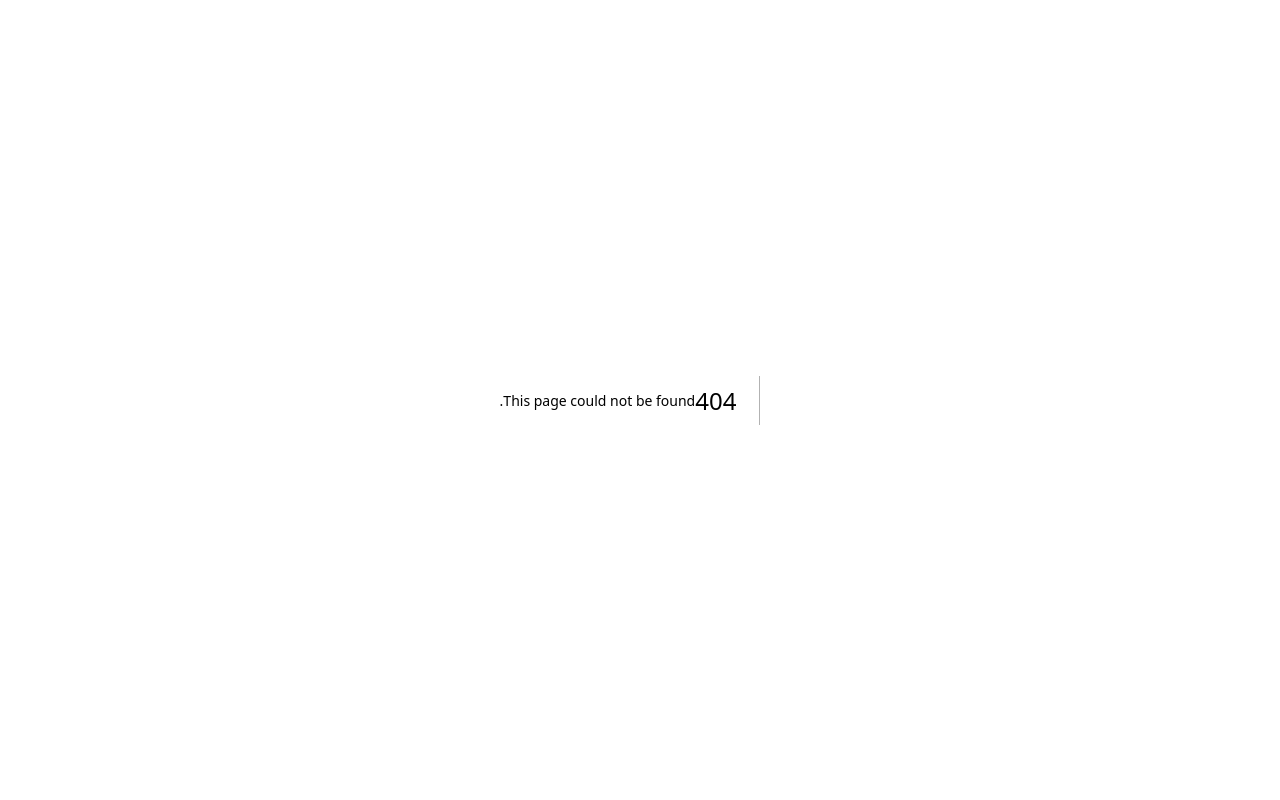
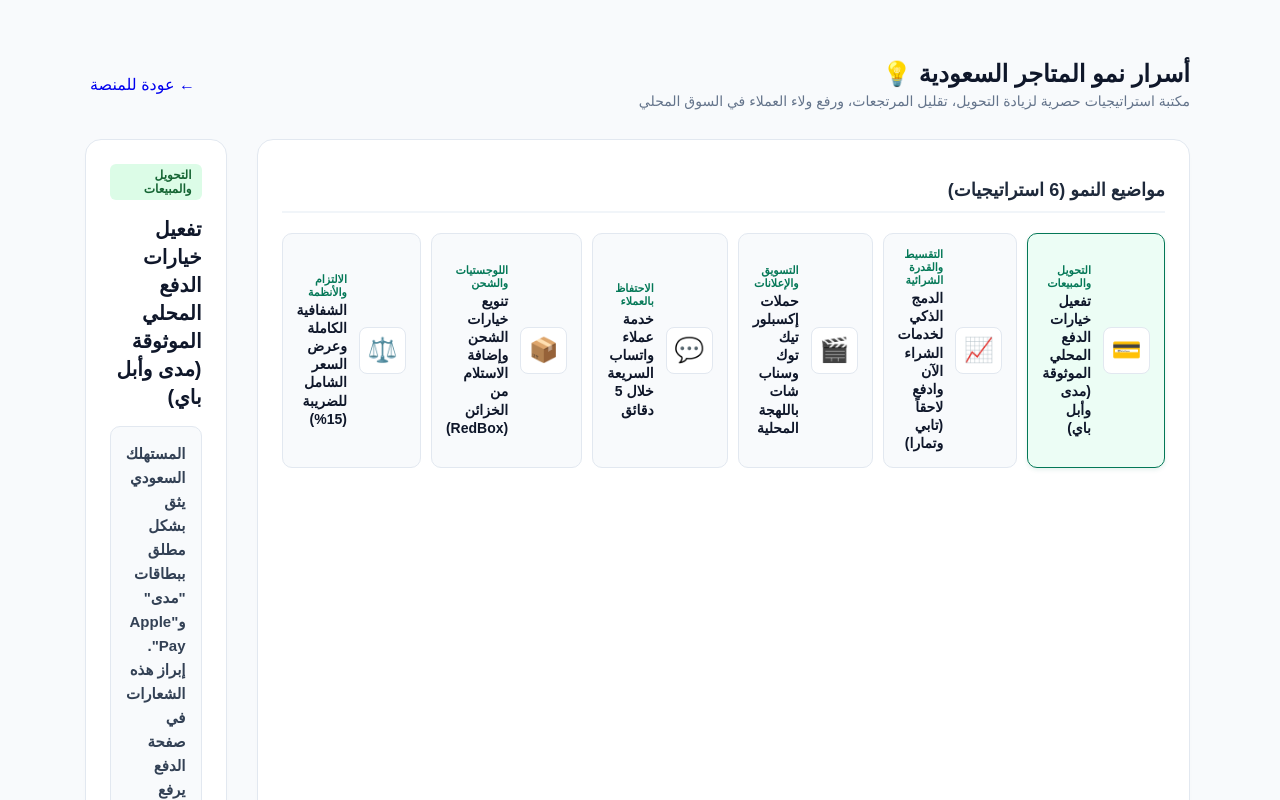
Before and after one commit to engaziasa-lang/engazia-app, a Next.js app: page /hub/sa/tips in a window 1280 px wide. Before the commit this address had no page. Shown: the top 800 px of the page. Built offline with nearby package versions, Linux system fonts and the light colour scheme.

Commit message:
Create page.tsx

```diff
--- /dev/null
+++ b/app/hub/sa/tips/page.tsx
@@ -0,0 +1,153 @@
+'use client';
+
+import React, { useState } from 'react';
+import Link from 'next/link';
+
+interface TipItem {
+  id: string;
+  category: string;
+  title: string;
+  summary: string;
+  details: string;
+  icon: string;
+}
+
+const saudiTips: TipItem[] = [
+  {
+    id: '1',
+    category: 'التحويل والمبيعات',
+    title: 'تفعيل خيارات الدفع المحلي الموثوقة (مدى وأبل باي)',
+    summary: 'المستهلك السعودي يثق بشكل مطلق ببطاقات "مدى" و"Apple Pay". إبراز هذه الشعارات في صفحة الدفع يرفع معدل إتمام السلة بنسبة تتجاوز 40%.',
+    details: 'تأكد من إظهار شعار مدى وأبل باي بشفافية في الهيدر وفي صفحة المنتج الأولى، حيث أن غيابها يولد شعوراً بعدم الأمان لدى المشتري ويؤدي لتركه السلة.',
+    icon: '💳'
+  },
+  {
+    id: '2',
+    category: 'التقسيط والقدرة الشرائية',
+    title: 'الدمج الذكي لخدمات الشراء الآن وادفع لاحقاً (تابي وتمارا)',
+    summary: 'رفع قيمة السلة الشرائية المتوسطة (AOV) عن طريق توفير خيارات التقسيط بدون فوائد للمشتريات التي تتجاوز 200 ريال.',
+    details: 'تشير الإحصائيات في السوق السعودي إلى أن المتاجر التي تدعم تابي وتمارا تشهد نمواً في حجم الطلبات بنسبة تصل إلى 35%، خصوصاً في قطاعات الأجهزة، العطور، والأزياء.',
+    icon: '📈'
+  },
+  {
+    id: '3',
+    category: 'التسويق والإعلانات',
+    title: 'حملات إكسبلور تيك توك وسناب شات باللهجة المحلية',
+    summary: 'العميل السعودي يتفاعل بشكل أكبر مع المحتوى العفوي الحقيقي المصور بالهاتف المحمول مقارنة بالإعلانات الإنتاجية المعقدة.',
+    details: 'استخدم أداة مولد النصوص لدينا لتوليد سكربتات تبدأ بـ "يا أهلنا في السعودية" أو "يا راعي المتجر"، واعتمد على صناع محتوى محليين لتعزيز مصداقية منتجك.',
+    icon: '🎬'
+  },
+  {
+    id: '4',
+    category: 'الاحتفاظ بالعملاء',
+    title: 'خدمة عملاء واتساب السريعة خلال 5 دقائق',
+    summary: 'السرعة في الرد على استفسارات الواتساب هي الفيصل الحاسم بين إتمام الطلب أو ذهاب العميل للمنافس.',
+    details: 'استخدم قوالب الردود السريعة، وجهز روابط الدفع المباشر عبر الواتساب للعملاء المترددين، فالتواصل البشري السريع يضاعف الولاء بنقاط قياسية.',
+    icon: '💬'
+  },
+  {
+    id: '5',
+    category: 'اللوجستيات والشحن',
+    title: 'تنويع خيارات الشحن وإضافة الاستلام من الخزائن (RedBox)',
+    summary: 'منح العميل حرية اختيار طريقة التوصيل (المنزل أو خزائن الاستلام السريع) يقلل من نسب رفض الاستلام.',
+    details: 'الكثير من العملاء يفضلون استلام شحناتهم بأنفسهم من خزائن ريدبوكس القريبة لتجنب انتظار مندوب التوصيل، مما يرفع نسبة رضا العملاء ويقلل تكاليف الشحن العكسي.',
+    icon: '📦'
+  },
+  {
+    id: '6',
+    category: 'الالتزام والأنظمة',
+    title: 'الشفافية الكاملة وعرض السعر الشامل للضريبة (15%)',
+    summary: 'الالتزام بالقوانين الصادرة من وزارة التجارة وهيئة الزكاة والضريبة والجمارك (زاتكا) يحمي متجرك من الغرامات ويعزز السمعة.',
+    details: 'تأكد دائماً من أن الأسعار الظاهرة للعميل في المتجر تشمل ضريبة القيمة المضافة، وإرفاق الفواتير الإلكترونية برمز الاستجابة السريعة (QR) تلقائياً مع كل طلب.',
+    icon: '⚖️'
+  }
+];
+
+export default function SaudiGrowthTipsSA() {
+  const [selectedTip, setSelectedTip] = useState<TipItem>(saudiTips[0]);
+
+  return (
+    <div className="tool-container">
+      <style jsx global>{`
+        body { background-color: #f8fafc; margin: 0; font-family: 'Tajawal', sans-serif; }
+        a { text-decoration: none; }
+      `}</style>
+      <style jsx>{`
+        .tool-container { direction: rtl; max-width: 1100px; margin: 40px auto; padding: 20px; }
+
+        .header { display: flex; align-items: center; justify-content: space-between; margin-bottom: 30px; }
+        .back-btn { background: #ffffff; border: 1px solid #cbd5e1; padding: 8px 16px; border-radius: 8px; color: #475569; font-weight: 700; font-size: 14px; transition: all 0.2s; display: flex; align-items: center; gap: 8px; }
+        .back-btn:hover { background: #f1f5f9; color: #0f172a; }
+
+        .title-box h1 { font-size: 24px; font-weight: 900; color: #0f172a; margin: 0 0 5px 0; }
+        .title-box p { color: #64748b; margin: 0; font-size: 14px; }
+
+        .grid-layout { display: grid; grid-template-columns: 1fr 1.3fr; gap: 30px; }
+        @media(max-width: 768px) { .grid-layout { grid-template-columns: 1fr; } }
+
+        .card { background: #ffffff; border-radius: 16px; padding: 24px; border: 1px solid #e2e8f0; box-shadow: 0 4px 6px -1px rgba(0,0,0,0.02); }
+        .card-title { font-size: 18px; font-weight: 800; color: #1e293b; margin-bottom: 20px; border-bottom: 2px solid #f1f5f9; padding-bottom: 10px; }
+
+        .tips-list { display: flex; flexDirection: column; gap: 10px; }
+        .tip-card-btn { padding: 14px; border: 1px solid #e2e8f0; background: #f8fafc; border-radius: 10px; cursor: pointer; text-align: start; transition: all 0.2s; display: flex; align-items: center; gap: 12px; font-family: 'Tajawal', sans-serif; }
+        .tip-card-btn:hover { background: #f1f5f9; border-color: #cbd5e1; }
+        .tip-card-btn.active { background: #ecfdf5; border-color: #047857; box-shadow: 0 2px 4px rgba(4,120,87,0.1); }
+
+        .tip-icon { font-size: 24px; background: #fff; width: 45px; height: 45px; display: flex; align-items: center; justify-content: center; border-radius: 8px; border: 1px solid #e2e8f0; flex-shrink: 0; }
+
+        .tip-content-box h2 { font-size: 20px; font-weight: 900; color: #0f172a; margin-top: 0; margin-bottom: 15px; line-height: 1.4; }
+        .tip-badge { background: #dcfce7; color: #166534; padding: 4px 10px; border-radius: 6px; font-weight: 800; font-size: 12px; display: inline-block; margin-bottom: 15px; }
+
+        .tip-summary { font-size: 15px; font-weight: 700; color: #334155; line-height: 1.6; background: #f8fafc; padding: 15px; border-radius: 10px; border: 1px solid #e2e8f0; margin-bottom: 20px; }
+        .tip-details { font-size: 14px; color: #475569; line-height: 1.8; font-weight: 500; }
+      `}</style>
+
+      <div className="header">
+        <div className="title-box">
+          <h1>أسرار نمو المتاجر السعودية 💡</h1>
+          <p>مكتبة استراتيجيات حصرية لزيادة التحويل، تقليل المرتجعات، ورفع ولاء العملاء في السوق المحلي</p>
+        </div>
+        <Link href="/hub/sa" className="back-btn">
+          <span>←</span> عودة للمنصة
+        </Link>
+      </div>
+
+      <div className="grid-layout">
+        {/* قائمة النصائح والاستراتيجيات */}
+        <div className="card">
+          <h2 className="card-title">مواضيع النمو (6 استراتيجيات)</h2>
+          <div className="tips-list">
+            {saudiTips.map((tip) => (
+              <button
+                key={tip.id}
+                className={`tip-card-btn ${selectedTip.id === tip.id ? 'active' : ''}`}
+                onClick={() => setSelectedTip(tip)}
+              >
+                <div className="tip-icon">{tip.icon}</div>
+                <div>
+                  <div style={{ fontSize: '11px', fontWeight: 800, color: '#047857', marginBottom: '2px' }}>{tip.category}</div>
+                  <div style={{ fontSize: '14px', fontWeight: 800, color: '#0f172a', lineHeight: '1.3' }}>{tip.title}</div>
+                </div>
+              </button>
+            ))}
+          </div>
+        </div>
+
+        {/* تفاصيل النصيحة المختار */}
+        <div className="card">
+          <span className="tip-badge">{selectedTip.category}</span>
+          <div className="tip-content-box">
+            <h2>{selectedTip.title}</h2>
+            <div className="tip-summary">
+              {selectedTip.summary}
+            </div>
+            <div style={{ fontSize: '14px', fontWeight: 800, color: '#1e293b', marginBottom: '8px' }}>التفاصيل والتطبيق العملي:</div>
+            <div className="tip-details">
+              {selectedTip.details}
+            </div>
+          </div>
+        </div>
+      </div>
+    </div>
+  );
+}
```
